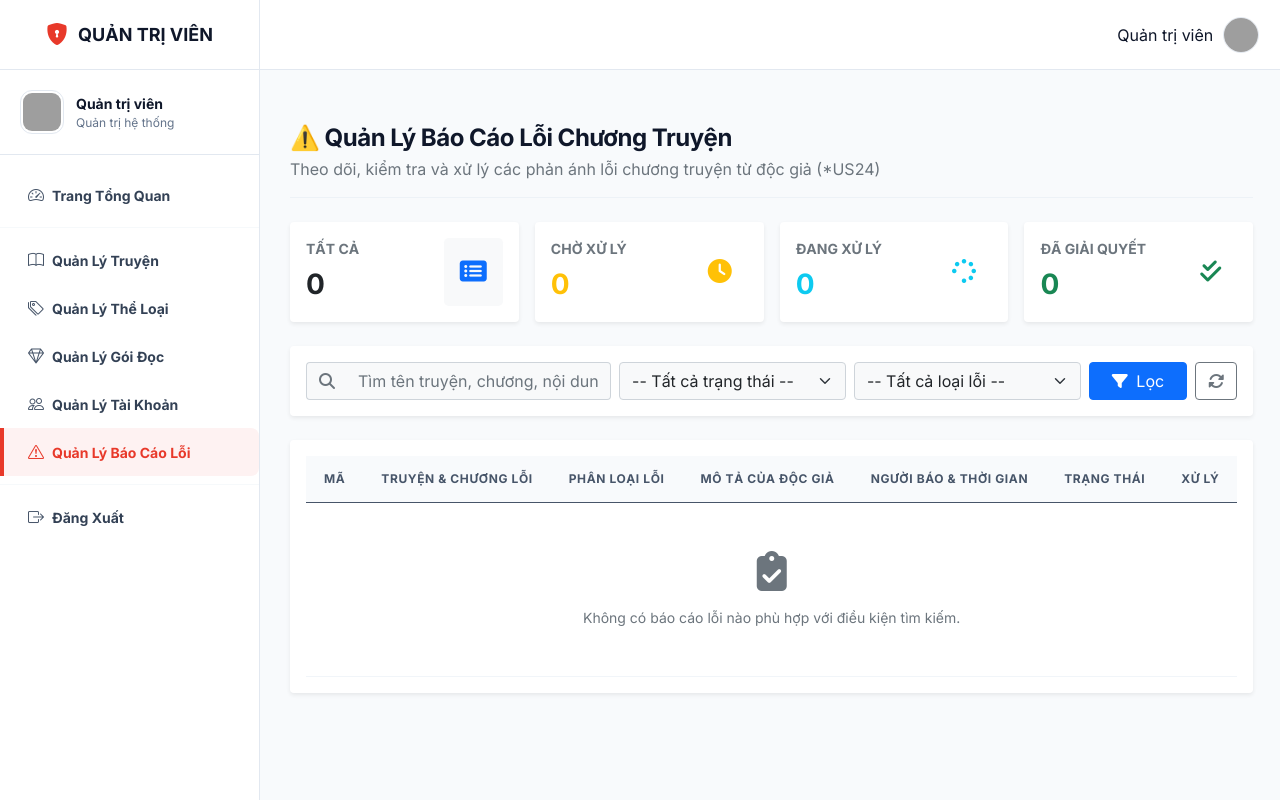
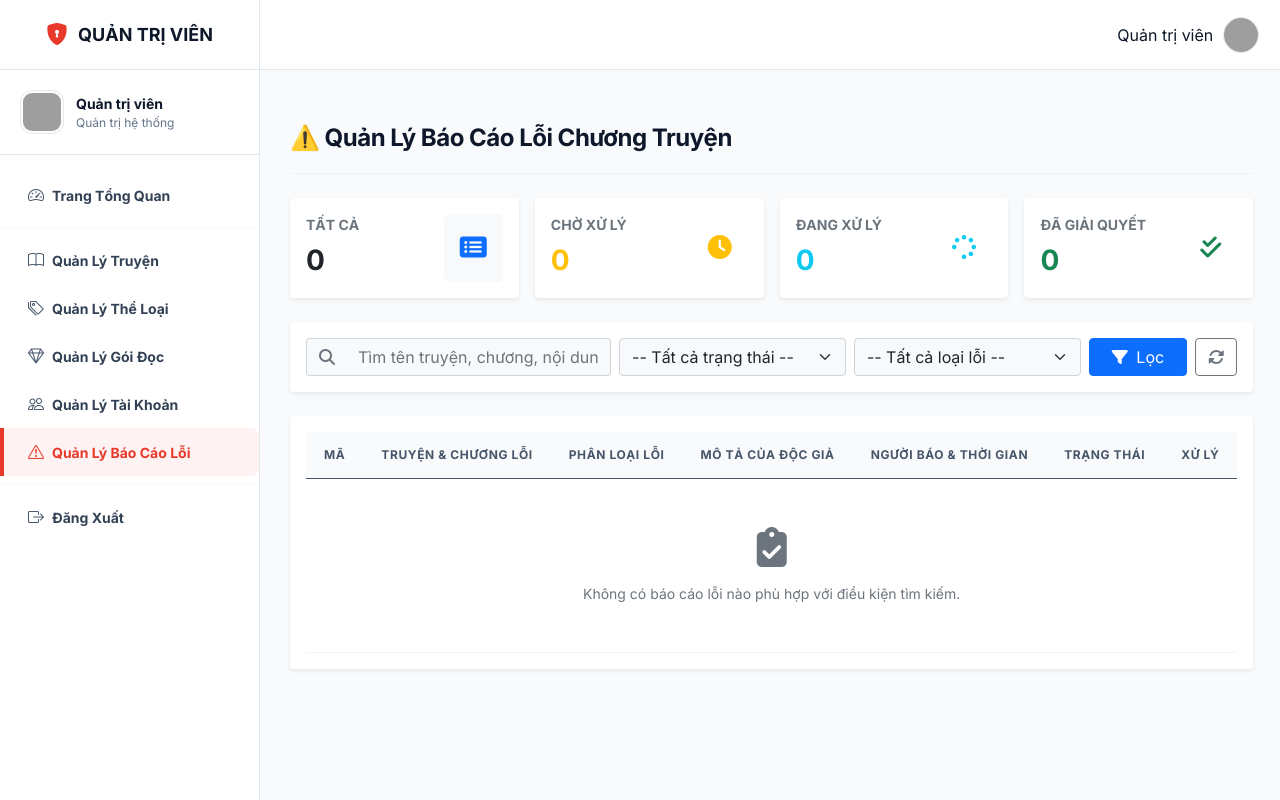
Before and after one commit to dangduyan96-web/Nhom9-WebDocTruyen, an ASP.NET Core app: template WebDocTruyen/Areas/Admin/Views/BaoCaoLoi/Index.cshtml in a window 1280 px wide. Run offline with ASP.NET Core 8, Linux system fonts and the light colour scheme; the template is opened without the code that fills it, so the values that code supplies are empty; some libraries are stand-ins or nearby versions; grey boxes are pictures that could not be loaded.

Commit message:
style: remove subtitle in admin error report page

```diff
--- a/WebDocTruyen/Areas/Admin/Views/BaoCaoLoi/Index.cshtml
+++ b/WebDocTruyen/Areas/Admin/Views/BaoCaoLoi/Index.cshtml
@@ -19,7 +19,6 @@
 <div class="admin-page-header">
     <div>
         <h2 class="admin-page-title">⚠️ Quản Lý Báo Cáo Lỗi Chương Truyện</h2>
-        <p class="text-muted mb-0">Theo dõi, kiểm tra và xử lý các phản ánh lỗi chương truyện từ độc giả (*US24)</p>
     </div>
 </div>
 
```
